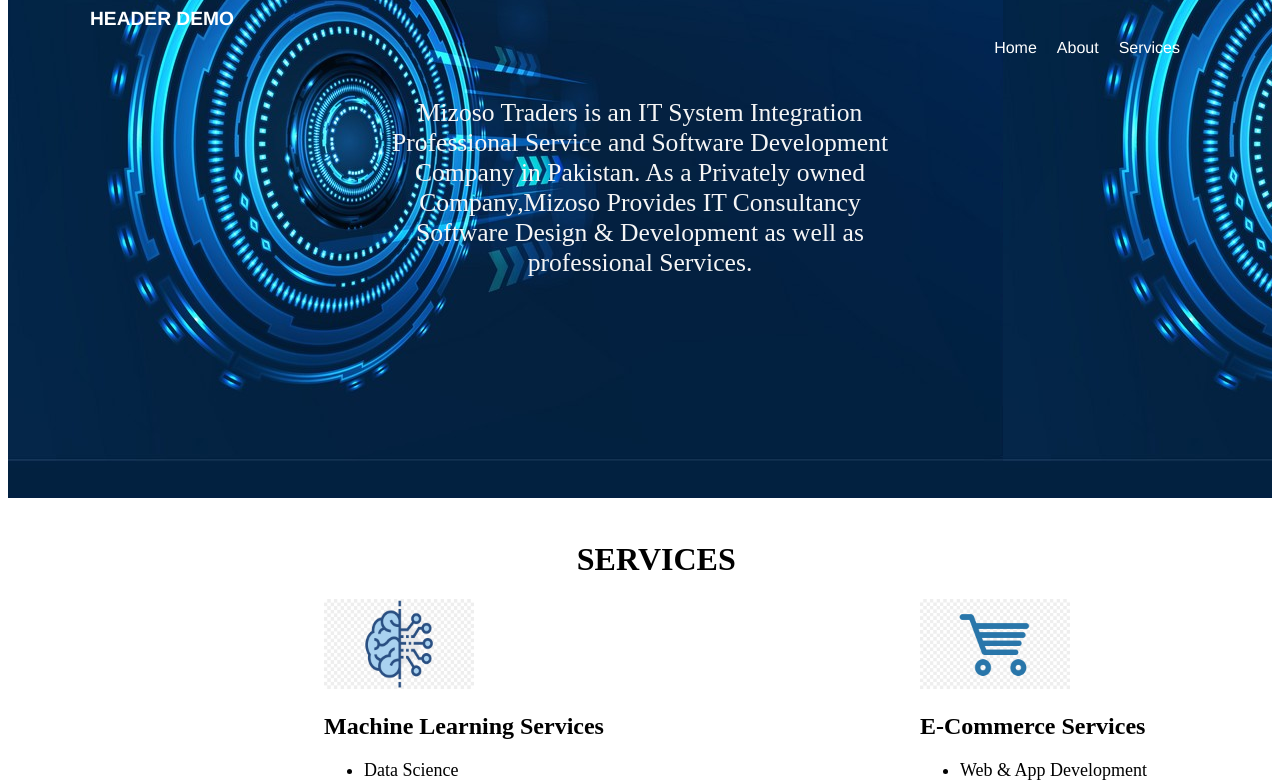
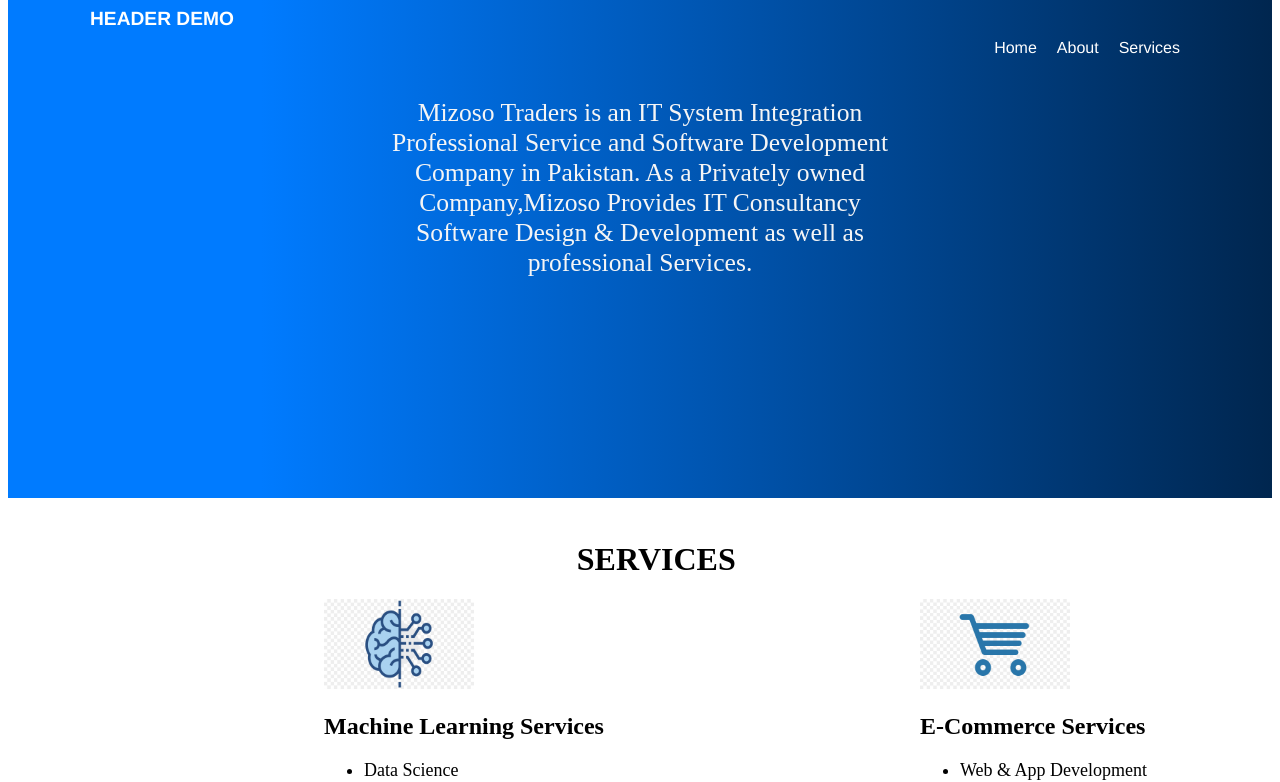
Before and after one commit to arsamawan/Miz-Corporate, an Angular app: page / in a window 1280 px wide. Shown: the top 782 px of the page. Built offline with nearby package versions, Linux system fonts and the light colour scheme.

Commit message:
Background Image Changed to Gradient

```diff
--- a/src/app/main/main.component.css
+++ b/src/app/main/main.component.css
@@ -2,7 +2,7 @@
   width: 100%;
   height: 700px;
   margin-top: -270px;
-  background-image: url("../../assets/blue-technology-circle-and-computer-abstract-vector-22953449.jpg");
+  background: linear-gradient(to right , #007bff 20%, #00264f 100%)
 }
 .font-slider-text {
   text-align: center;
```
